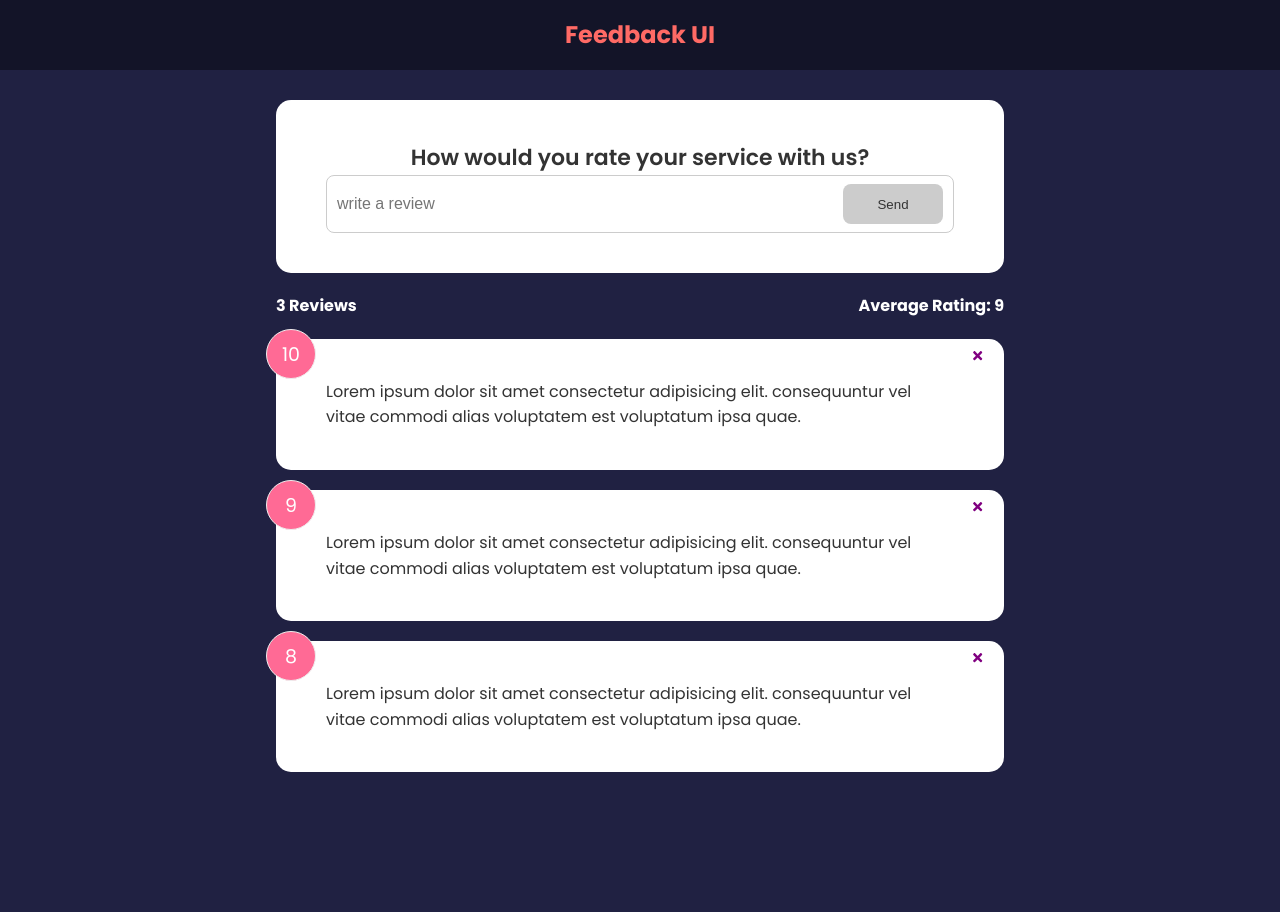
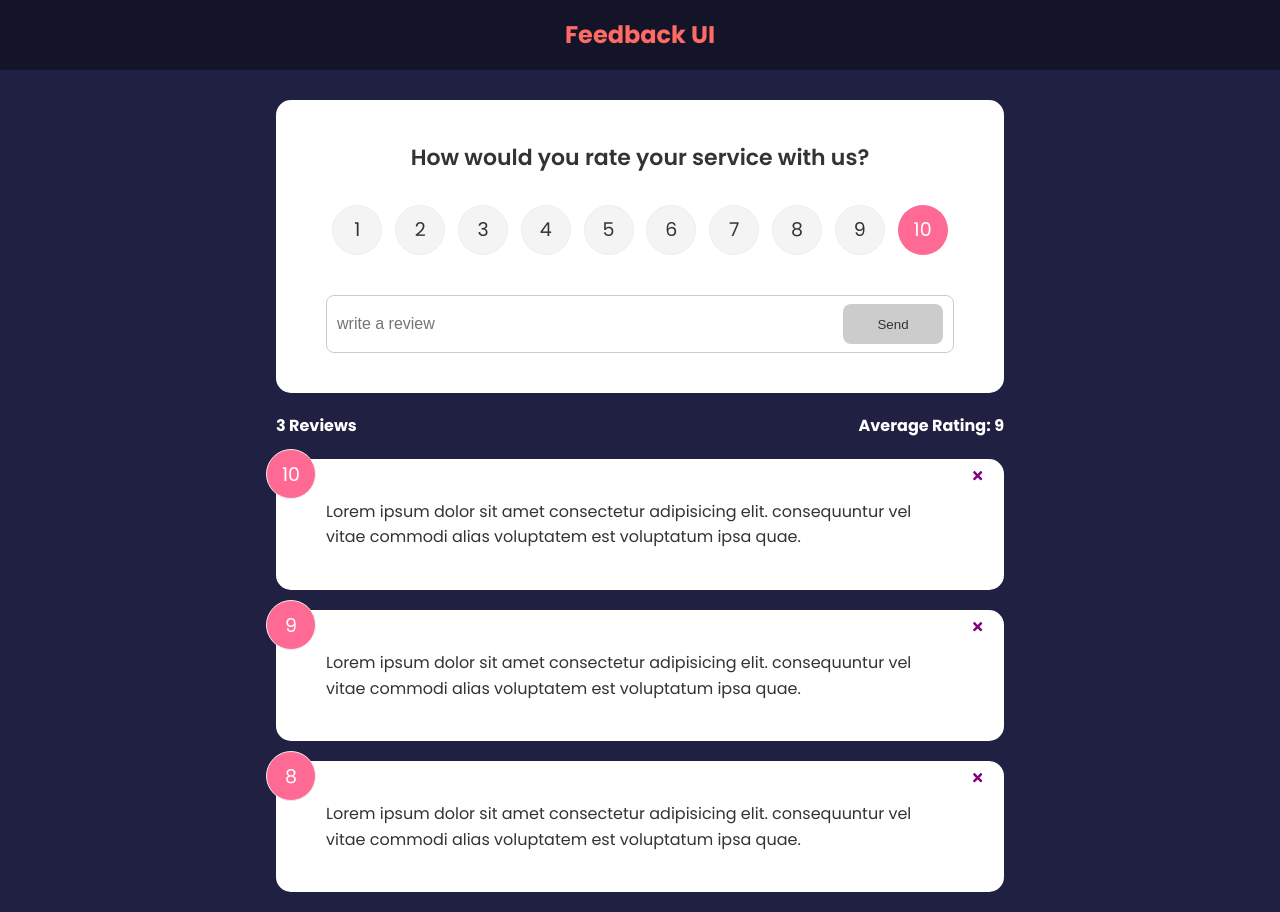
Before and after one commit to belarepo/my-feedback-app, a React (Create React App) app: page / in a window 1280 px wide. Before the commit the page ends 800 px from the top, so only its background shows below. Built offline with nearby package versions, Linux system fonts and the light colour scheme.

Commit message:
finish form handling

```diff
--- a/package.json
+++ b/package.json
@@ -6,6 +6,7 @@
     "@testing-library/jest-dom": "^5.16.5",
     "@testing-library/react": "^13.4.0",
     "@testing-library/user-event": "^13.5.0",
+    "framer-motion": "^4.1.17",
     "react": "^18.2.0",
     "react-dom": "^18.2.0",
     "react-icons": "^4.7.1",
--- a/src/App.js
+++ b/src/App.js
@@ -7,6 +7,11 @@
 
 function App() {
   const [feedback, setFeedback] = useState(FeedbackData);
+
+  function handleAddFeedback(newItem) {
+    setFeedback([newItem, ...feedback]);
+  }
+
   function deleteFeedback(id) {
     if (window.confirm('Are you sure?')) {
       setFeedback(feedback.filter(el => el.id !== id));
@@ -17,7 +22,7 @@
     <>
       <Header />
       <div className="container">
-        <FeedbackForm />
+        <FeedbackForm handleAdd={handleAddFeedback} />
         <FeedbackStats feedbacks={feedback} />
         <FeedbackList feedback={feedback} deleteFeedback={deleteFeedback} />
       </div>
--- a/src/conponents/FeedbackForm.jsx
+++ b/src/conponents/FeedbackForm.jsx
@@ -1,32 +1,47 @@
 import { useState } from "react"
 import Card from "./shared/Card"
 import Button from "./shared/Button"
+import RatingSelect from "./RatingSelect"
 
-export default function FeedbackForm() {
+export default function FeedbackForm({ handleAdd }) {
     const [text, setText] = useState('')
     const [rating, setRating] = useState(10)
     const [btnDisabled, setBtnDisabled] = useState(true)
     const [message, setMessage] = useState(null)
 
-    const handleTextChange = (e) => {
-        if (e.target.value === '') {
+    const handleTextChange = ({ target: { value } }) => {
+        if (value === '') {
             setBtnDisabled(true)
             setMessage(null)
-        } else if (e.target.value.trim().length <= 10) {
+        } else if (value.trim().length <= 10) {
             setBtnDisabled(true)
-            setMessage('feedback shuld be more 10 chars')
+            setMessage('feedback shuld be more than 10 character')
         } else {
             setBtnDisabled(false)
             setMessage(null)
         }
 
-        setText(e.target.value)
+        setText(value)
+    }
+
+    const handleSubmit = (e) => {
+        e.preventDefault();
+        const newItem = {
+            id: crypto.randomUUID(),
+            text,
+            rating
+        }
+        setText('')
+        setRating(10)
+        setBtnDisabled(true)
+        handleAdd(newItem)
     }
 
     return (
         <Card>
-            <form>
+            <form onSubmit={handleSubmit}>
                 <h2>How would you rate your service with us?</h2>
+                <RatingSelect select={setRating} />
                 <div className="input-group">
                     <input type="text" value={text} placeholder="write a review" onChange={handleTextChange} />
                     <Button type="submit" isDisable={btnDisabled}>Send</Button>
--- /dev/null
+++ b/src/conponents/RatingSelect.jsx
@@ -0,0 +1,28 @@
+
+import { useState } from "react"
+
+export default function RatingSelect({ select }) {
+    const [selected, setSelected] = useState(10);
+
+    function handleChange(e) {
+        setSelected(+e.currentTarget.value)
+        select(+e.currentTarget.value)
+    }
+    return (
+        <ul className='rating'>
+            {Array.from({ length: 10 }, (_, i) => (
+                <li key={`rating-${i + 1}`}>
+                    <input
+                        type='radio'
+                        id={`num${i + 1}`}
+                        name='rating'
+                        value={i + 1}
+                        onChange={handleChange}
+                        checked={selected === i + 1}
+                    />
+                    <label htmlFor={`num${i + 1}`}>{i + 1}</label>
+                </li>
+            ))}
+        </ul>
+    )
+}
```
Also changed, not shown: 1 other file (tests, documents, lock files or other folders).
